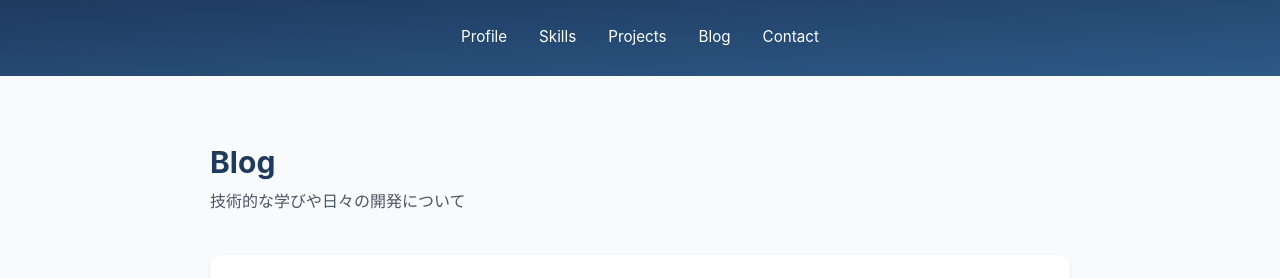
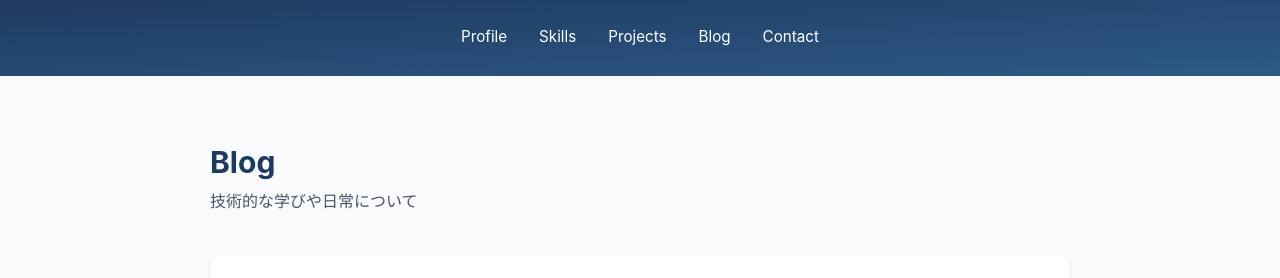
Before and after one commit to kokiishikawa/my-portfolio, a Next.js app: page /blog in a window 1280 px wide. Shown: the top 278 px of the page. Built offline with nearby package versions, Linux system fonts and the light colour scheme.

Commit message:
fix: blogページのレスポンス高速化

```diff
--- a/src/app/blog/[slug]/page.tsx
+++ b/src/app/blog/[slug]/page.tsx
@@ -8,6 +8,10 @@
 interface Props {
   params: Promise<{ slug: string }>;
 }
+
+// ビルド時に静的生成（高速化）
+export const dynamic = "force-static";
+export const dynamicParams = false; // 未知のslugは404
 
 export async function generateStaticParams() {
   const posts = getAllPosts();
--- a/src/app/blog/page.tsx
+++ b/src/app/blog/page.tsx
@@ -2,6 +2,9 @@
 import { getAllPosts } from "@/lib/blog";
 import Header from "@/components/Header";
 import Footer from "@/components/Footer";
+
+// ビルド時に静的生成（高速化）
+export const dynamic = "force-static";
 
 export default function BlogPage() {
   const posts = getAllPosts();
@@ -13,7 +16,7 @@
       <main className="max-w-[900px] mx-auto pb-10 px-5 flex-grow w-full pt-36 max-md:pt-28 max-sm:pt-32">
         <div className="mb-10">
           <h1 className="text-3xl text-[#1e3a5f] font-bold mb-2">Blog</h1>
-          <p className="text-gray-600">技術的な学びや日々の開発について</p>
+          <p className="text-gray-600">技術的な学びや日常について</p>
         </div>
 
         {posts.length === 0 ? (
```
